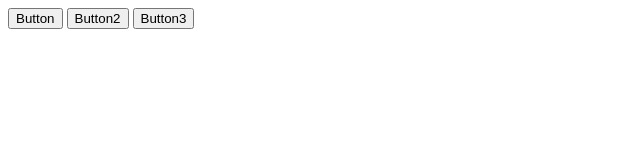
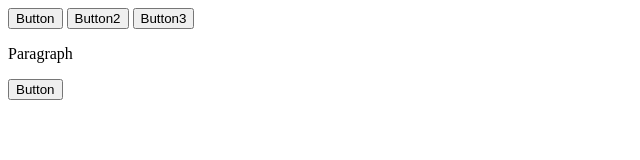
Before and after one commit to aishaksl/learning-javascript, a plain HTML site: page onclick.html in a window 1280 px wide. Shown: the whole page, without its empty margins (0-640 px from the left). Drawn offline with Linux system fonts and the light colour scheme.

Commit message:
Create onclick.html

```diff
--- a/onclick.html
+++ b/onclick.html
@@ -15,6 +15,10 @@
 
       <!-- 3) onclick="onClick(this)" diyerek buttonla ilgili tüm işlemleri yapabiliriz.Bu yontem kodun daha düzenli olmasını sağlar -->
       <button onclick="onClick(this)">Button3</button>
+
+      <!-- 4 -->
+      <p id="para1">Paragraph</p>
+      <button onclick="changeColor()">Button</button>
     </div>
     <script>
       // (1)
@@ -26,6 +30,12 @@
       function onClick(element) {
         element.innerHTML = "Button clicked";
       }
+
+      //   (4)
+      function changeColor() {
+        var element = document.getElementById("para1");
+        element.style.color = "red";
+      }
     </script>
   </body>
 </html>
```
